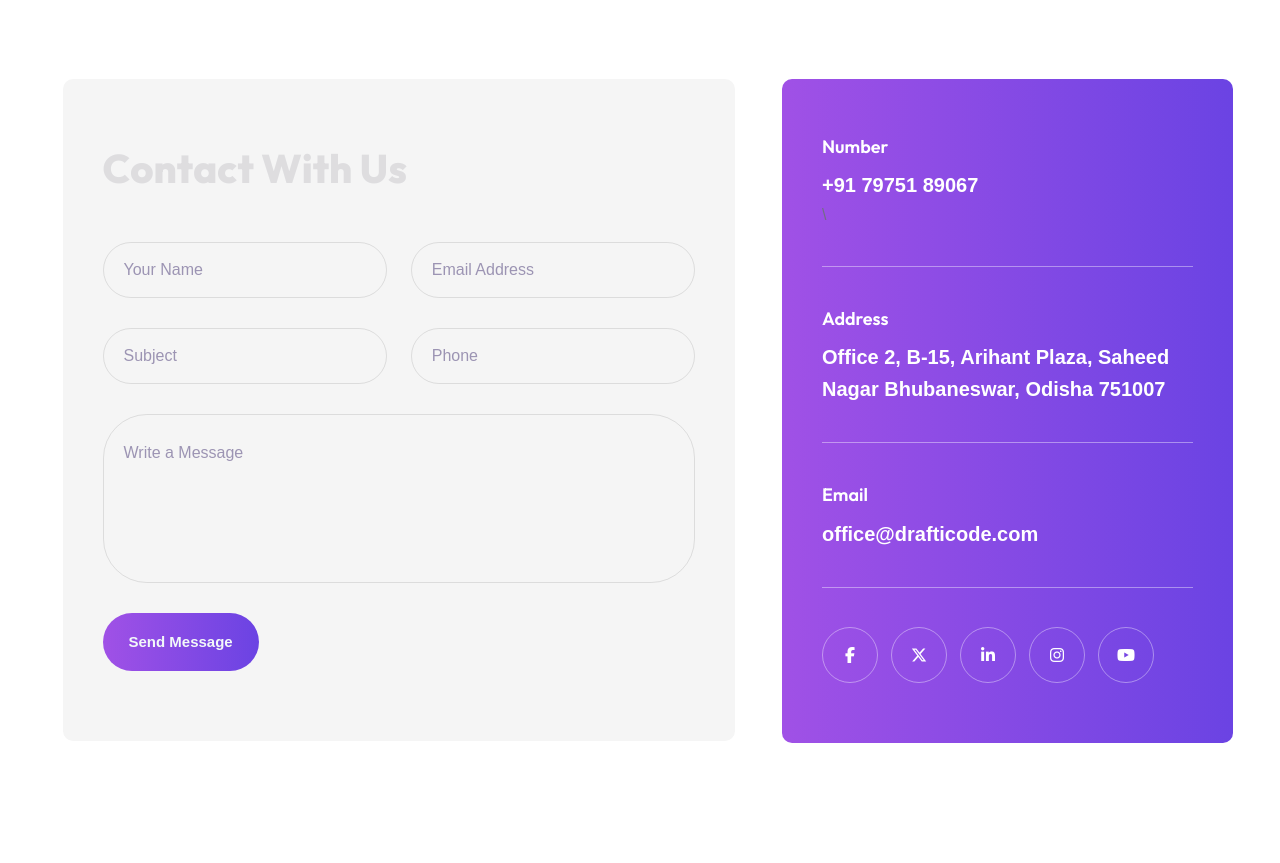
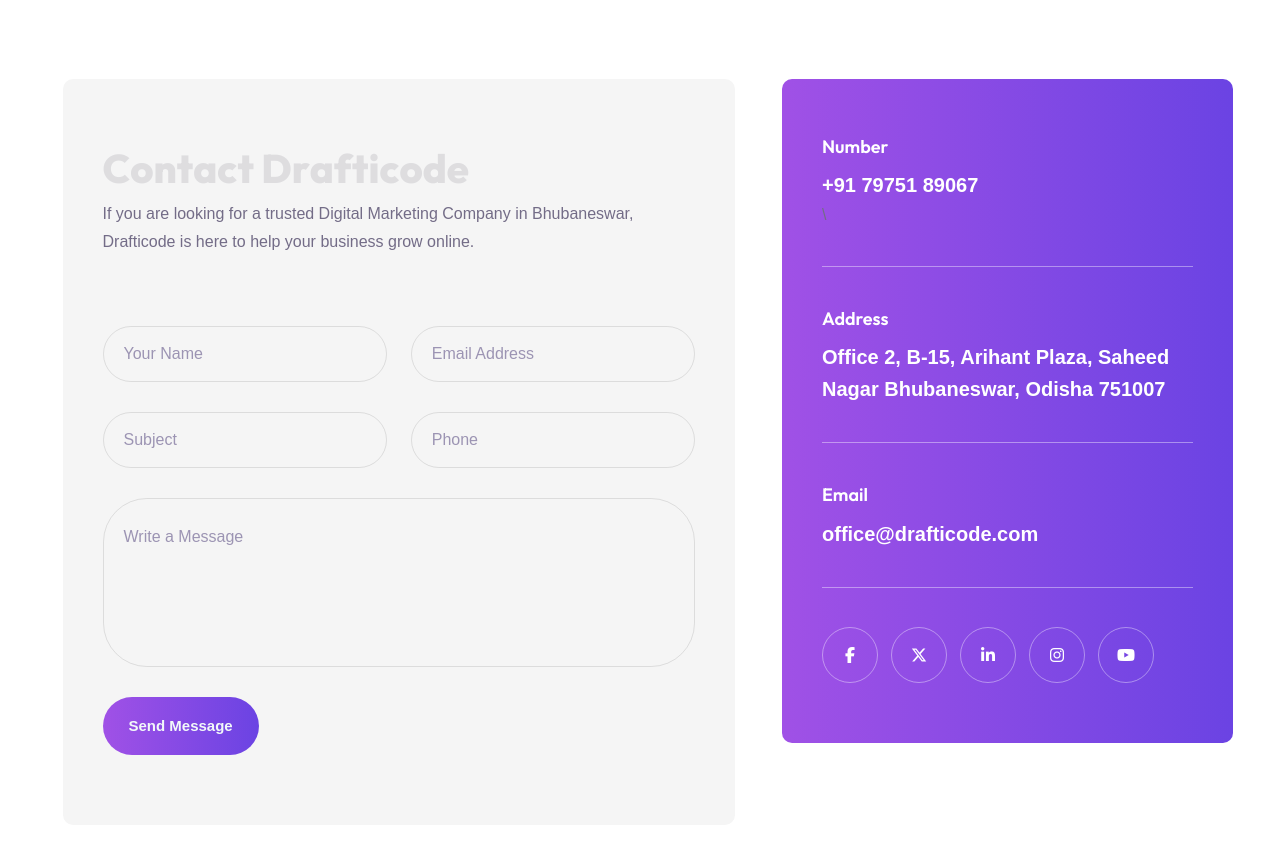
Before and after one commit to Sarojkumarpatra589/DrafticodeProject, a PHP site: page /contact.php in a window 1280 px wide. Shown: the part 771-1634 px from the top of the page. Run offline with PHP 8.4, Linux system fonts and the light colour scheme; data comes from the database, SQL or seed files in the repository; data that the repository does not hold is empty; some libraries are stand-ins or nearby versions; some web fonts are replaced.

Commit message:
Contact page updated

```diff
--- a/contact.php
+++ b/contact.php
@@ -65,8 +65,10 @@
 			<div class="content-column col-xl-7 col-lg-6 col-md-12 col-sm-12 wow fadeInLeft">
 				<div class="inner-column">
 					<div class="sec-title">
-						<h2 class="text-reveal-anim">Contact With Us</h2>
+						<h2 class="text-reveal-anim">Contact Drafticode</h2>
+						<p class="mt-2">If you are looking for a trusted Digital Marketing Company in Bhubaneswar, Drafticode is here to help your business grow online.</p>
 					</div>
+
 
 					<!-- Contact Form -->
 					<div class="contact-form-three">
```
